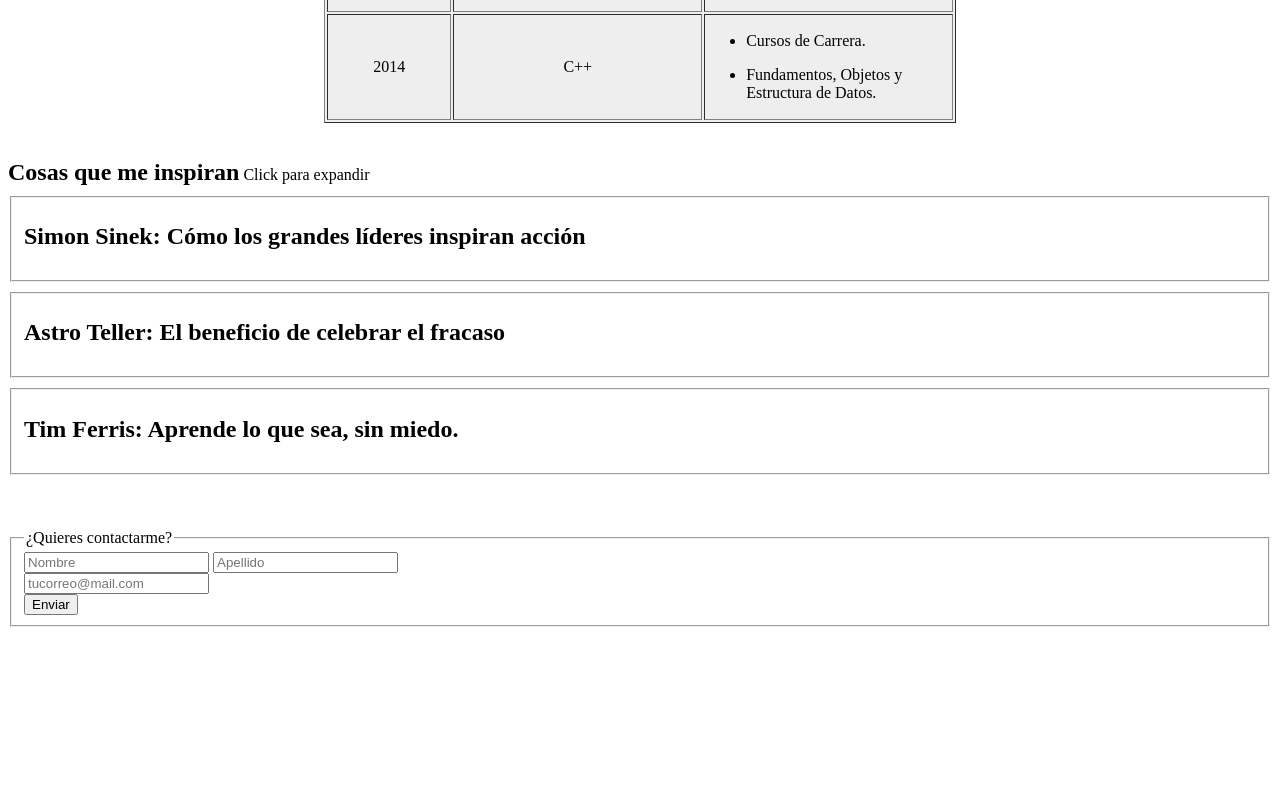
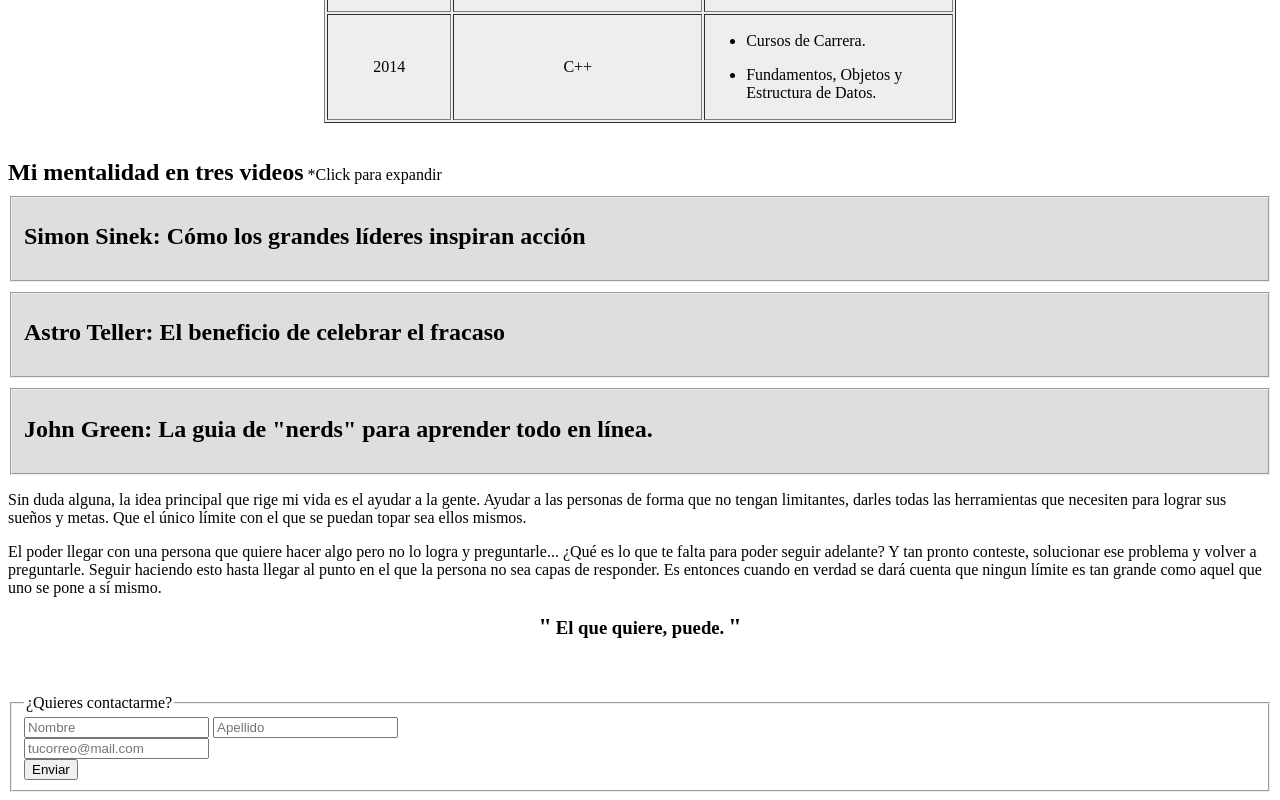
Before and after one commit to anderseliz/anderseliz.github.io, a plain HTML site: page index.html in a window 1280 px wide. Shown: the part 1409-2209 px from the top of the page. Before the commit the page ends 2044 px from the top, so only its background shows below. Drawn offline with Linux system fonts and the light colour scheme.

Commit message:
Se corrigió el cambio de color al hacer click

```diff
--- a/index.html
+++ b/index.html
@@ -191,57 +191,52 @@
 	</section>
 	-->
 	<section>
-		<h1 style="display:inline">Cosas que me inspiran</h1>
-		<p style="display:inline">Click para expandir</p>
-		<fieldset onclick="muestraFieldset(1)" style="margin-top:10px" class="TED">
+		<h1 style="display:inline">Mi mentalidad en tres videos</h1>
+		<p style="display:inline">*Click para expandir</p>
+		<fieldset onclick="muestraFieldset(1)" style="margin-top:10px; background-color:#DEDEDE" class="TED">
 			<iframe src="https://embed-ssl.ted.com/talks/lang/en/simon_sinek_how_great_leaders_inspire_action.html" width="100%" height="300" frameborder="0" scrolling="no" webkitAllowFullScreen mozallowfullscreen allowFullScreen class="Ted" style="display:none"></iframe>
 			<h2>Simon Sinek: Cómo los grandes líderes inspiran acción</h2>
 			<p class="Ted" style="display:none">La comunicación es una parte vital de nuestra vida diaria. Es indispensable el poder asegurarnos de que nuestras ideas lleguen a su destino y sean entendias. Aprender a enfocarnos en el "¿Por qué?" en vez de el "¿Qué?" tiene grandes ventajas que se reflejan a lo largo de nuestra vida dandole un sentido a lo que hacemos.</p>
 		</fieldset>
-		<fieldset onclick="muestraFieldset(2)" style="margin-top:10px" class="TED">
+		<fieldset onclick="muestraFieldset(2)" style="margin-top:10px; background-color:#DEDEDE" class="TED">
 			<iframe src="https://embed-ssl.ted.com/talks/astro_teller_the_unexpected_benefit_of_celebrating_failure.html" width="100%" height="300" frameborder="0" scrolling="no" webkitAllowFullScreen mozallowfullscreen allowFullScreen class="Ted" style="display:none"></iframe>
 			<h2>Astro Teller: El beneficio de celebrar el fracaso</h2>
-			<p class="Ted" style="display:none">El fracaso es algo que a personas detestan y tratan de evitar a costa de lo que sea. La mentalidad de este hombre nos muestra como el fracaso no es algo malo, al contrario... es algo que merece ser festejado! De nuestros errores aprendemos, y entre mas errores cometamos, más sabios nos haremos. Como dirían en el ámbito de la innovación... "Fail fast, fail cheap, and fail often."</p>
+			<p class="Ted" style="display:none">El fracaso es algo que a personas detestan y tratan de evitar a toda costa. La mentalidad de este hombre nos muestra como el fracaso no es algo malo, al contrario... es algo que merece ser celebrado! De nuestros errores aprendemos, y entre mas errores cometamos, más sabios nos haremos. Como dirían en el ámbito de la innovación... "Fail fast, fail cheap, and fail often."</p>
 		</fieldset>
-		<fieldset onclick="muestraFieldset(3)" style="margin-top:10px" class="TED">
-			<iframe src="https://embed-ssl.ted.com/talks/tim_ferriss_smash_fear_learn_anything.html" width="100%" height="300" frameborder="0" scrolling="no" webkitAllowFullScreen mozallowfullscreen allowFullScreen class="Ted" style="display:none"></iframe>
-			<h2>Tim Ferris: Aprende lo que sea, sin miedo.</h2>
-			<p class="Ted" style="display:none">Tim Ferris nos habla sobre como el miedo debe de ser un impulsor para nosotros. En vez de que no hagamos algo por miedo, luchar contra ese miedo con la finalidad de superarnos a nosotros mismos."</p>
+		<fieldset onclick="muestraFieldset(3)" style="margin-top:10px; background-color:#DEDEDE" class="TED">
+			<iframe src="https://embed-ssl.ted.com/talks/john_green_the_nerd_s_guide_to_learning_everything_online.html" width="100%" height="300" frameborder="0" scrolling="no" webkitAllowFullScreen mozallowfullscreen allowFullScreen class="Ted" style="display:none"></iframe>
+			<h2>John Green: La guia de "nerds" para aprender todo en línea.</h2>
+			<p class="Ted" style="display:none">Hoy en día tenemos el internet nos ha abierto las puertas a un mundo de posibilidades. Un mundo en el que basta querer aprender para poder hacerlo. Definitivamente esta es un "arma" muy poderosa que nos ayuda a vivir una vida sin límites externos, solamente aquellos límites internos que nos ponemos a nosotros mismos.</p>
 		</fieldset>
+		<p>Sin duda alguna, la idea principal que rige mi vida es el ayudar a la gente. Ayudar a las personas de forma que no tengan limitantes, darles todas las herramientas que necesiten para lograr sus sueños y metas. Que el único límite con el que se puedan topar sea ellos mismos.</p>
+		<p>El poder llegar con una persona que quiere hacer algo pero no lo logra y preguntarle... ¿Qué es lo que te falta para poder seguir adelante? Y tan pronto conteste, solucionar ese problema y volver a preguntarle. Seguir haciendo esto hasta llegar al punto en el que la persona no sea capas de responder. Es entonces cuando en verdad se dará cuenta que ningun límite es tan grande como aquel que uno se pone a sí mismo.</p>
+		<div align="center">
+		<h1 align="center" style="display:inline">"</h1>
+		<h3 align="center" style="display:inline">El que quiere, puede.</h3>
+		<h1 align="center" style="display:inline">"</h1>
+		</div>
 	</section>
 	<script type="text/javascript">
 		function muestraFieldset(numero){
 			var elems = document.getElementsByClassName("TED");
-			var cantidad = 0;
-			// var ted1 = document.getElementsByClassName("Ted1");
-			// var ted2 = document.getElementsByClassName("Ted2");
 			for (var i = 0; i < elems.length; i++){
-				cantidad = i;
 				var item = elems[i].getElementsByClassName("Ted");
 				if (i !== numero-1){
 					item[0].style.display = "none";
 					item[1].style.display = "none";
+					elems[i].style.backgroundColor = "#DEDEDE";
 				}
 			}
 			for (var i = 0; i < 2; i++){
 				var item = elems[numero-1].getElementsByClassName("Ted")[i];
 				if (item.style.display === "none"){
 					item.style.display = "block";
+					elems[numero-1].style.backgroundColor = "#FAFAFA";
 				}else{
 					item.style.display = "none";
+					elems[numero-1].style.backgroundColor = "#DEDEDE";
 				}
 			}
-			// if (ted1[0].style.display === "none"){
-			// 	ted1[0].style.display = "block";
-			// 	ted1[1].style.display = "block";
-			// 	ted2[0].style.display = "none";
-			// 	ted2[1].style.display = "none";
-			// }else{
-			// 	ted1[0].style.display = "none";
-			// 	ted1[1].style.display = "none";
-			// 	ted2[0].style.display = "block";
-			// 	ted2[1].style.display = "block";
-			// }
 		}
 	</script>
 	<br>
```
